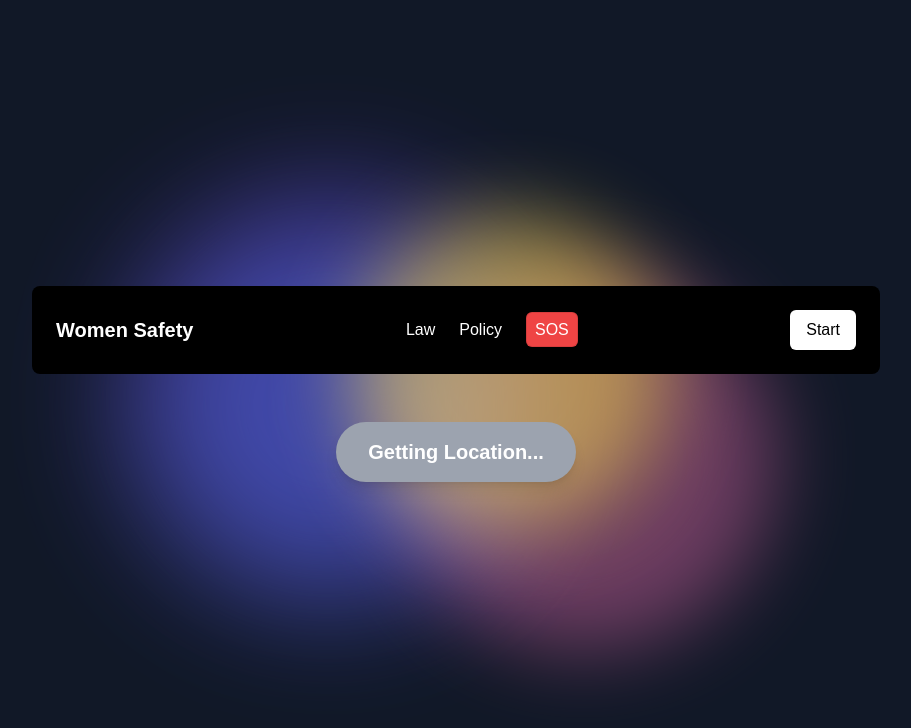
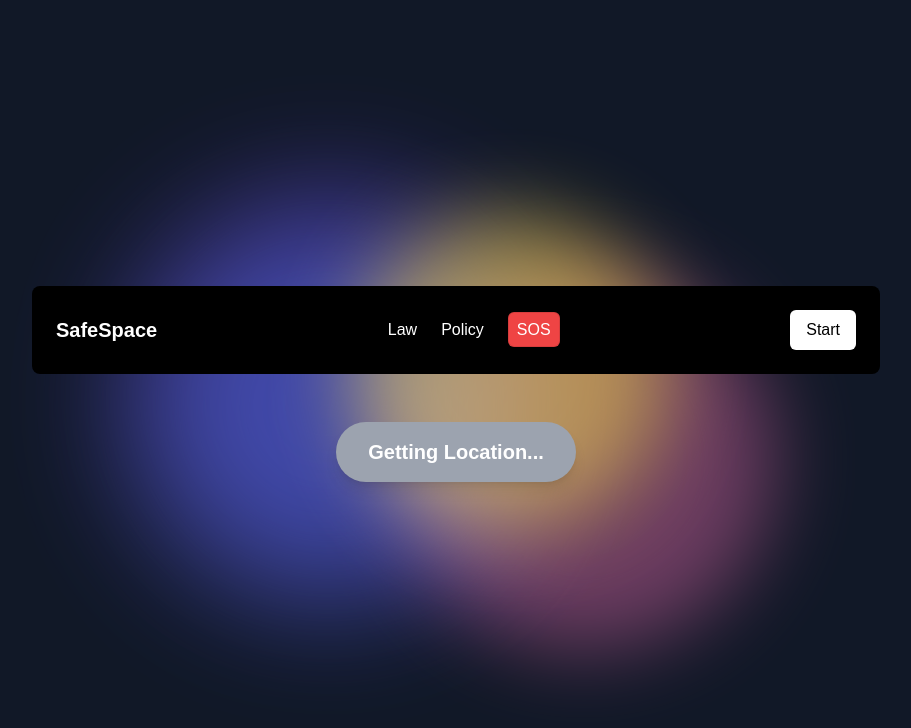
Before and after one commit to vanshm2703/SafeSpace, a Next.js app: page /Location in a window 1280 px wide. Shown: the top 728 px of the page, without its empty margins (184-1095 px from the left). Built offline with nearby package versions, Linux system fonts and the light colour scheme; no server answers.

Commit message:
Update page.jsx

```diff
--- a/src/app/Location/page.jsx
+++ b/src/app/Location/page.jsx
@@ -147,7 +147,7 @@
       {/* Main Content */}
       <div className="relative z-10 text-center text-white space-y-8 p-6 max-w-4xl w-full">
         <nav className="flex justify-between items-center p-6 bg-black rounded-lg">
-          <a href={'/home'} className="text-xl font-bold">Women Safety</a>
+          <a href={'/home'} className="text-xl font-bold">SafeSpace</a>
           <ul className="flex space-x-6">
             <li><a href="/aiTry" className="hover:text-gray-400">Law</a></li>
             <li><a href="/policyMail" className="hover:text-gray-400">Policy</a></li>
```
